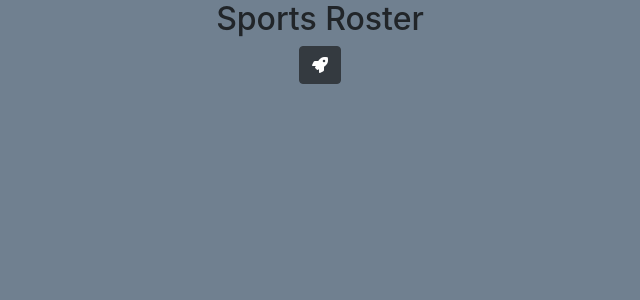
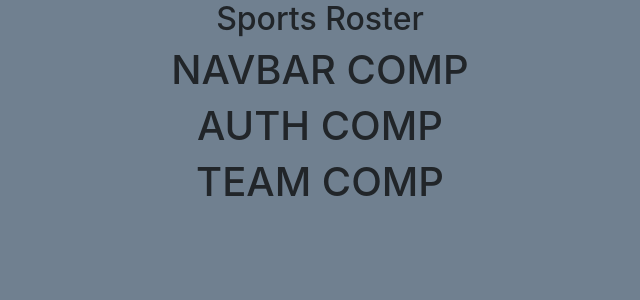
Before and after one commit to ZacCrumpton/sports-roster, a React (Create React App) app: page / in a window 1280 px wide. Shown: the top 300 px of the page, without its empty margins (320-960 px from the left). Built offline with nearby package versions, Linux system fonts and the light colour scheme.

Commit message:
base components seup

```diff
--- a/src/App/App.js
+++ b/src/App/App.js
@@ -1,13 +1,21 @@
 import React from 'react';
 import './App.scss';
 
-function App() {
-  return (
-    <div className="App">
-    <h2>Sports Roster</h2>
-    <button className="btn btn-dark"><i className="fas fa-rocket"></i></button>
-  </div>
-  );
+import Auth from '../components/Auth/Auth';
+import MyNavbar from '../components/MyNavbar/MyNavbar';
+import Team from '../components/Team/Team';
+
+class App extends React.Component {
+  render() {
+    return (
+      <div className="App">
+      <h2>Sports Roster</h2>
+      <MyNavbar/>
+      <Auth/>
+      <Team/>
+    </div>
+    );
+  }
 }
 
 export default App;
--- /dev/null
+++ b/src/components/Auth/Auth.js
@@ -0,0 +1,15 @@
+import React from 'react';
+
+import './Auth.scss';
+
+class Auth extends React.Component {
+  render() {
+    return (
+      <div className='Auth'>
+        <h1>AUTH COMP</h1>
+      </div>
+    );
+  }
+}
+
+export default Auth;
--- /dev/null
+++ b/src/components/Auth/Auth.scss
@@ -0,0 +1,3 @@
+.Auth {
+  display: block;
+}
--- /dev/null
+++ b/src/components/MyNavbar/MyNavbar.js
@@ -0,0 +1,15 @@
+import React from 'react';
+
+import './MyNavbar.scss';
+
+class MyNavbar extends React.Component {
+  render() {
+    return (
+      <div className='MyNavbar'>
+        <h1>NAVBAR COMP</h1>
+      </div>
+    );
+  }
+}
+
+export default MyNavbar;
--- /dev/null
+++ b/src/components/MyNavbar/MyNavbar.scss
@@ -0,0 +1,3 @@
+.MyNavbar {
+  display: block;
+}
--- /dev/null
+++ b/src/components/Team/Team.js
@@ -0,0 +1,15 @@
+import React from 'react';
+
+import './Team.scss';
+
+class Team extends React.Component {
+  render() {
+    return (
+      <div className='Team'>
+        <h1>TEAM COMP</h1>
+      </div>
+    );
+  }
+}
+
+export default Team;
--- /dev/null
+++ b/src/components/Team/Team.scss
@@ -0,0 +1,3 @@
+.Team {
+  display: block;
+}
```
